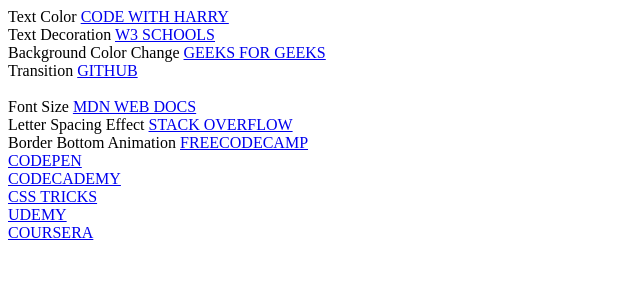
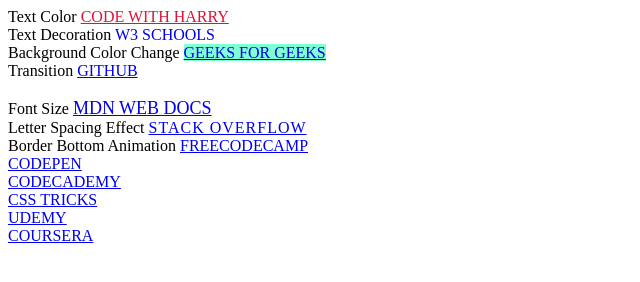
Before and after one commit to VartikaSingh30/CSS, a plain HTML site: page (9) Hover/index.html in a window 1280 px wide. Shown: the whole page, without its empty margins (0-640 px from the left). Drawn offline with Linux system fonts and the light colour scheme.

Commit message:
first commit

```diff
--- a/(9) Hover/index.html
+++ b/(9) Hover/index.html
@@ -11,41 +11,41 @@
     <!-- HOVER ON LINKS -->
 
     Text Color
-    <a id="1" href="https://www.codewithharry.com/">CODE WITH HARRY</a>
+    <a id="A1" href="https://www.codewithharry.com/">CODE WITH HARRY</a>
     <br>
 
     Text Decoration
-    <a id="2" href="https://www.w3schools.com/">W3 SCHOOLS</a>
+    <a id="A2" href="https://www.w3schools.com/">W3 SCHOOLS</a>
     <br>
 
     Background Color Change
-    <a id="3" href="https://www.geeksforgeeks.org/">GEEKS FOR GEEKS</a>
+    <a id="A3" href="https://www.geeksforgeeks.org/">GEEKS FOR GEEKS</a>
     <br>
 
     Transition
-    <a id="4" href="https://github.com/">GITHUB</a><br>
+    <a id="A4" href="https://github.com/">GITHUB</a><br>
     <br>
 
     Font Size
-    <a id="5" href="https://developer.mozilla.org/">MDN WEB DOCS</a>
+    <a id="A5" href="https://developer.mozilla.org/">MDN WEB DOCS</a>
     <br>
 
     Letter Spacing Effect
-    <a id="6" href="https://stackoverflow.com/">STACK OVERFLOW</a>
+    <a id="A6" href="https://stackoverflow.com/">STACK OVERFLOW</a>
     <br>
 
     Border Bottom Animation
-    <a id="7" href="https://www.freecodecamp.org/">FREECODECAMP</a>
+    <a id="A7" href="https://www.freecodecamp.org/">FREECODECAMP</a>
     <br>
-    <a id="8" href="https://codepen.io/">CODEPEN</a>
+    <a id="A8" href="https://codepen.io/">CODEPEN</a>
     <br>
-    <a id="9" href="https://www.codecademy.com/">CODECADEMY</a>
+    <a id="A9" href="https://www.codecademy.com/">CODECADEMY</a>
     <br>
-    <a id="10" href="https://css-tricks.com/">CSS TRICKS</a>
+    <a id="A10" href="https://css-tricks.com/">CSS TRICKS</a>
     <br>
-    <a id="11" href="https://www.udemy.com/">UDEMY</a>
+    <a id="A11" href="https://www.udemy.com/">UDEMY</a>
     <br>
-    <a id="12" href="https://www.coursera.org/">COURSERA</a>
+    <a id="A12" href="https://www.coursera.org/">COURSERA</a>
     <br>
 
 
--- a/(9) Hover/style.css
+++ b/(9) Hover/style.css
@@ -1,16 +1,19 @@
 /* HOVER ON LINKS */
-#1{
+#A1{
     color: crimson;
 }
-#2{
+#A2{
     text-decoration: none;
 }
-#3{
-    font-weight: bold;
+#A3{
+    background-color: aquamarine;
 }
-#4{
-    font-style: italic;
+#A4{
+    transition: 0.5s ;
 }
-#5{
-    text-transform: uppercase;
+#A5{
+    font-size: large;
 }
+#A6{
+    letter-spacing: 1px;
+}
```
